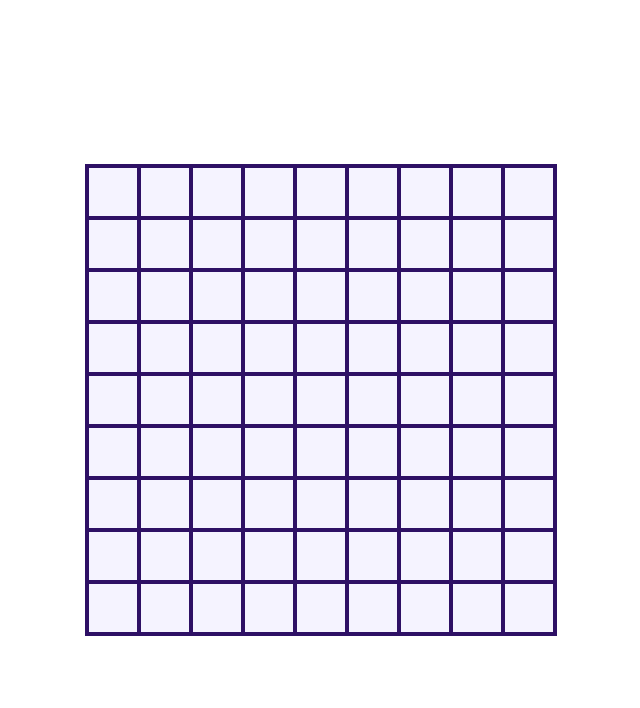
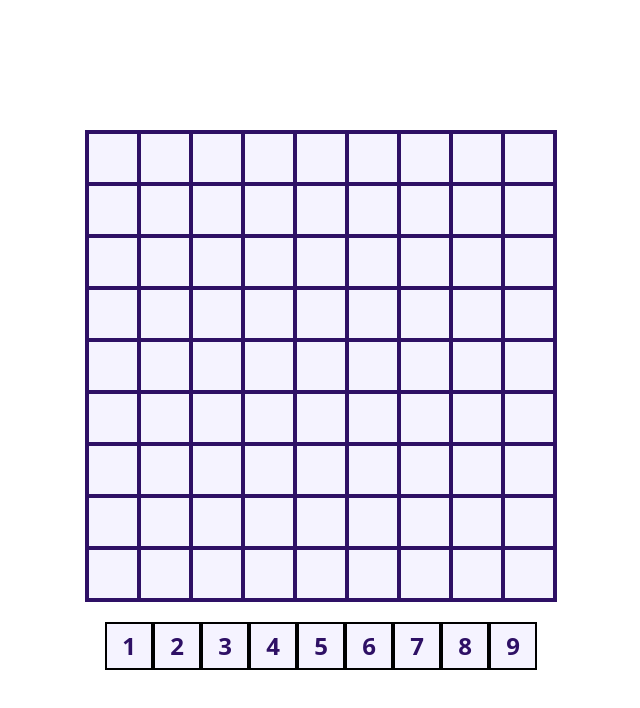
Before and after one commit to Hack-Weekly/lavender-sudoku, a React (Create React App) app in the folder frontend/: page /play in a window 1280 px wide. Shown: the top 708 px of the page, without its empty margins (319-959 px from the left). Built offline with nearby package versions, Linux system fonts and the light colour scheme.

Commit message:
added functionality to choose numbers to put in the cells

```diff
--- a/frontend/src/components/Cell.jsx
+++ b/frontend/src/components/Cell.jsx
@@ -1,10 +1,13 @@
 import React from "react";
+import { useMyContext } from "./SelectedCellContext";
 
 const Cell = ({ content, cellId }) => {
+  const { setSelectedCell } = useMyContext();
   return (
     <button
       onClick={() => {
         console.log(cellId);
+        setSelectedCell(cellId)
       }}
       className="flex justify-center items-center bg-violet-50 h-12 w-12 font-semibold text-2xl pb-1 text-violet-950 hover:bg-violet-400 focus:bg-violet-400"
     >
--- /dev/null
+++ b/frontend/src/components/Controls.jsx
@@ -0,0 +1,26 @@
+import { useMyContext } from './SelectedCellContext';
+
+const Controls = () => {
+    const { selectedCell, dataArray, setDataArray } = useMyContext();
+    const choices = [1,2,3,4,5,6,7,8,9];
+    return (
+        <div
+            className="flex mt-5"
+        >
+            { choices.map((choice, index) => (
+                <button key={index}
+                onClick={(index) => {
+                    console.log(choice);
+                    // put value of button in the array
+                    const newArray = [...dataArray];
+                    newArray[selectedCell] = choice;
+                    setDataArray(newArray);
+                }}
+                className="flex justify-center items-center p-3 border-2  border-black bg-violet-50 h-12 w-12 font-semibold text-2xl text-violet-950 hover:bg-violet-400 focus:bg-violet-400"
+                >{choice}</button>
+            ))}
+        </div>
+    )
+}
+
+export default Controls;
--- a/frontend/src/components/Grid.jsx
+++ b/frontend/src/components/Grid.jsx
@@ -1,14 +1,12 @@
 import React from "react";
 import Cell from "./Cell";
+import { useMyContext } from "./SelectedCellContext";
 
 const Grid = () => {
-  let grid = [];
-  for (let i = 0; i < 81; i++) {
-    grid.push("");
-  }
+  const { dataArray } = useMyContext();
   return (
     <div className="grid grid-cols-9 w-fit gap-1 p-1 bg-violet-950">
-      {grid.map((content, index) => (
+      {dataArray.map((content, index) => (
         <Cell key={index} content={content} cellId={index}></Cell>
       ))}
     </div>
--- /dev/null
+++ b/frontend/src/components/SelectedCellContext.jsx
@@ -0,0 +1,25 @@
+import { createContext, useContext, useState } from "react";
+
+const MyContext = createContext();
+
+let grid = [];
+for (let i = 0; i < 81; i++) {
+    grid.push("");
+}
+
+export const MyContextProvider = ({ children }) => {
+    const [selectedCell, setSelectedCell] = useState('');
+    const [dataArray, setDataArray] = useState(grid);
+
+
+
+    return (
+        <MyContext.Provider value={{ selectedCell, setSelectedCell, dataArray, setDataArray}} >
+            {children}
+        </MyContext.Provider>
+    )
+}
+
+export const useMyContext = () => {
+    return useContext(MyContext);
+}
--- a/frontend/src/pages/Play.jsx
+++ b/frontend/src/pages/Play.jsx
@@ -1,11 +1,17 @@
 import React from "react";
 import Grid from "../components/Grid";
+import Controls from "../components/Controls";
+import { MyContextProvider } from "../components/SelectedCellContext";
 
 const Play = () => {
   return (
-    <div className="flex justify-center items-center h-screen">
+  <MyContextProvider>
+    <div className="flex flex-col justify-center items-center h-screen">
       <Grid></Grid>
+      <Controls></Controls>
     </div>
+  </MyContextProvider>
+
   );
 };
 
```
